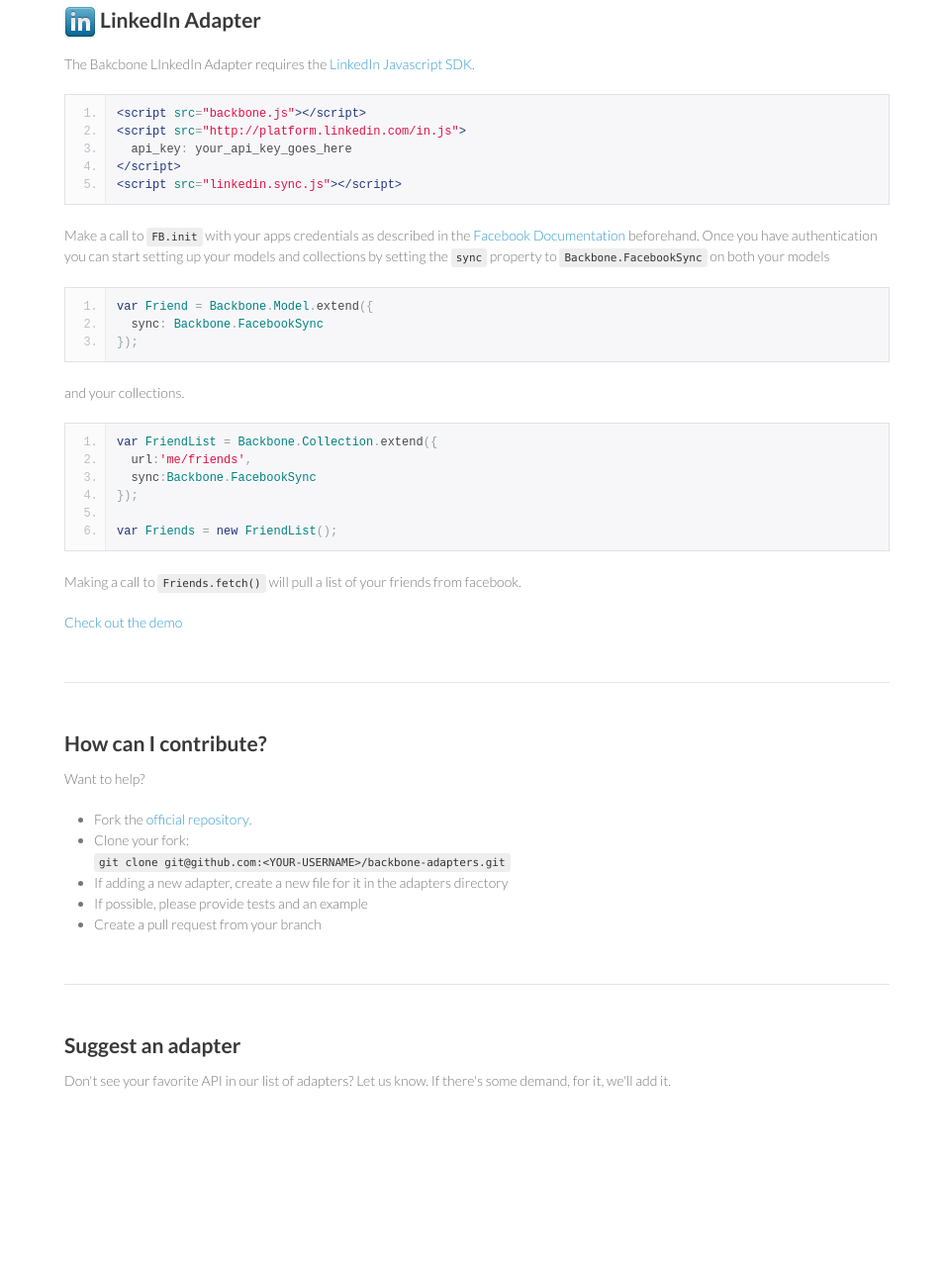
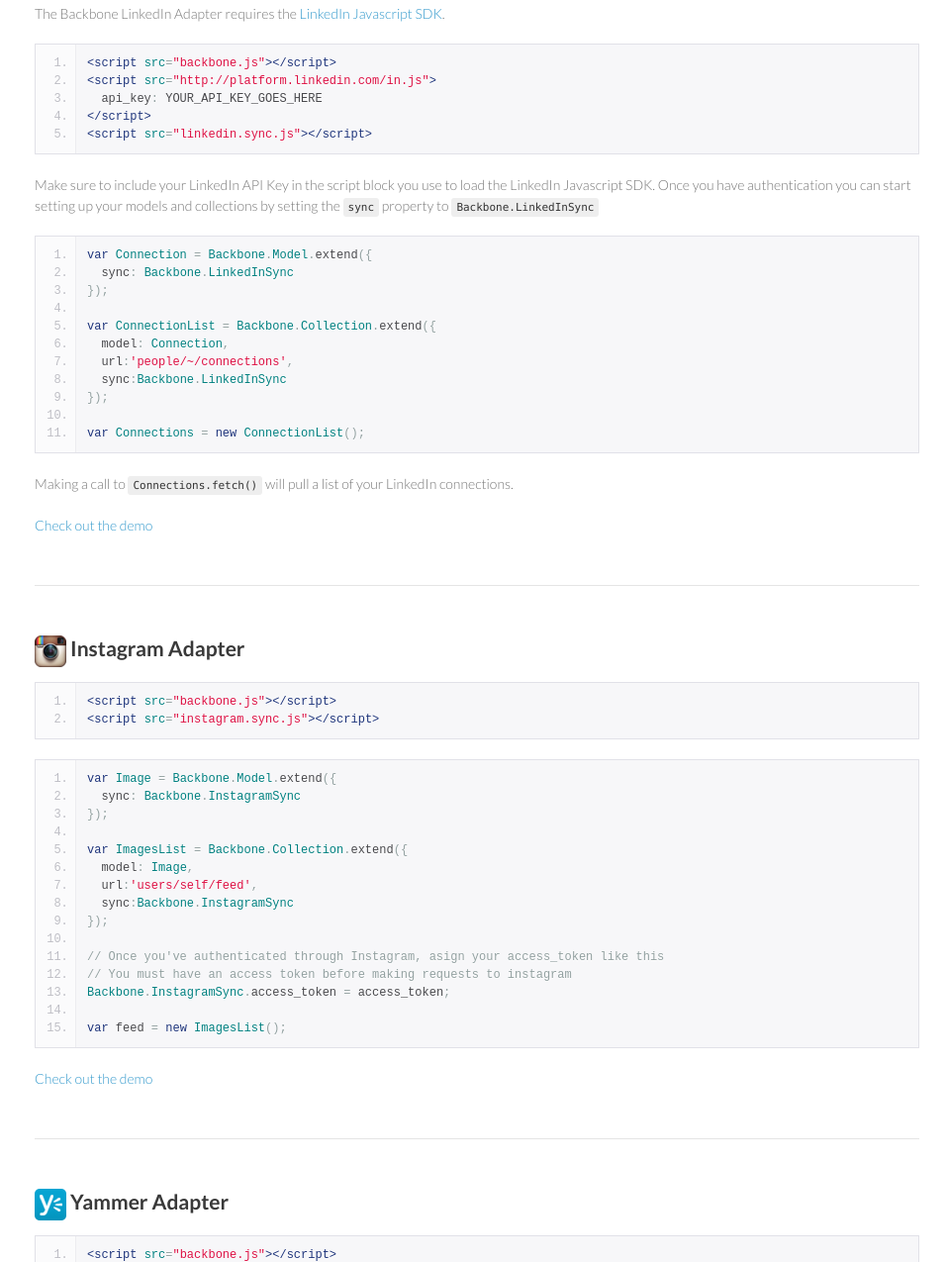
Before and after one commit to ianmcdaniel/backbone-adapters, a plain HTML site: page index.html in a window 1280 px wide. Shown: the part 1525-2800 px from the top of the page at 99% size, without its empty margins (323-1280 px from the left). Drawn offline with nearby package versions, Linux system fonts and the light colour scheme.

Commit message:
added docs for yammer and instagram

```diff
--- a/docs/css/styles.css
+++ b/docs/css/styles.css
@@ -1,7 +1,7 @@
 @import url(https://fonts.googleapis.com/css?family=Lato:300italic,700italic,300,700);
 
 body {
-  padding:50px;
+  padding:20px;
   font:14px/1.5 Lato, "Helvetica Neue", Helvetica, Arial, sans-serif;
   color:#777;
   font-weight:300;
@@ -228,11 +228,10 @@
 
   header {
     padding-right:320px;
+    margin:-30px -30px 30px;
   }
 
   section {
-    border:1px solid #e5e5e5;
-    border-width:1px 0;
     padding:20px 0;
     margin:0 0 20px;
   }
@@ -254,7 +253,7 @@
   }
 
   header {
-    padding:0;
+    padding:20px;
   }
 
   header ul, header p.view {
@@ -272,7 +271,7 @@
   }
 
   header ul {
-    display:none;
+
   }
 }
 
--- a/examples/yammer/index.html
+++ b/examples/yammer/index.html
@@ -37,7 +37,7 @@
     <script src="../../test/vendor/underscore.js"></script>
     <script src="../../test/vendor/backbone.js"></script>
 
-    <script type="text/javascript" data-app-id="IRtaZ5Rd3MoqeARzSdHww" src="https://assets.yammer.com/platform/yam.js"></script>
+    <script data-app-id="IRtaZ5Rd3MoqeARzSdHww" src="https://assets.yammer.com/platform/yam.js"></script>
     <script src="../../adapters/yammer.sync.js"></script>
     <script src="demo.js"></script>
 
--- a/index.html
+++ b/index.html
@@ -36,9 +36,9 @@
         <ul class="nav">
           <li><a href="#facebook">Facebook</a></li>
           <li><a href="#linkedin">LinkedIn</a></li>
-          <li><a href="#parse">Parse</a></li>
-         <li><em>More coming...</em></li>
-
+          <li><a href="#instagram">Instagram</a></li>
+          <li><a href="#yammer">Yammer</a></li>
+          <li><em>More coming...</em></li>
         </ul>
         <h4>Contributing</h4>
         <ul class="nav">
@@ -58,8 +58,7 @@
         </p>
         <p>
           The project is <a href="http://github.com/ianmcdaniel/backbone-adapters/">hosted on GitHub</a>
-          and maintained by <a href="http://twitter.com/ianmcdaniel">@ianmcdaniel</a> and
-          <a href="http://twitter.com/bradbouse">@bradbouse</a>.
+          and maintained by <a href="http://twitter.com/ianmcdaniel">@ianmcdaniel</a>.
           Bugs and suggestions are welcome and should be reported to the <a href="http://github.com/ianmcdaniel/backbone-adapters/issues">issues page</a>.
           Backbone Adapters are available for use under the <a href="http://github.com/ianmcdaniel/backbone-adapters/blob/master/LICENSE">MIT software license</a>.
         </p>
@@ -138,43 +137,96 @@
           <img src="docs/images/linkedin_32.png" />
           LinkedIn Adapter
         </h2>
-        <p>The Bakcbone LInkedIn Adapter requires the <a href="https://developer.linkedin.com/documents/getting-started-javascript-api" target="_blank">LinkedIn Javascript SDK</a>. </p>
+        <p>The Backbone LinkedIn Adapter requires the <a href="https://developer.linkedin.com/documents/getting-started-javascript-api" target="_blank">LinkedIn Javascript SDK</a>. </p>
 
 <pre class="prettyprint linenums">
 &lt;script src="backbone.js"&gt;&lt;/script&gt;
 &lt;script src="http://platform.linkedin.com/in.js"&gt;
-  api_key: your_api_key_goes_here
+  api_key: YOUR_API_KEY_GOES_HERE
 &lt;/script&gt;
 &lt;script src="linkedin.sync.js"&gt;&lt;/script&gt;
 </pre>
 
         <p>
-          Make a call to <code>FB.init</code> with your apps credentials as described in the
-          <a href="http://developers.facebook.com/docs/reference/javascript/">Facebook Documentation</a>
-          beforehand. Once you have authentication you can start setting up your models
-          and collections by setting the <code>sync</code> property to <code>Backbone.FacebookSync</code>
-          on both your models</p>
+          Make sure to include your LinkedIn API Key in the script block you use to load the LinkedIn Javascript SDK.
+          Once you have authentication you can start setting up your models
+          and collections by setting the <code>sync</code> property to <code>Backbone.LinkedInSync</code>
+        </p>
 <pre class="prettyprint linenums">
-var Friend = Backbone.Model.extend({
-  sync: Backbone.FacebookSync
+var Connection = Backbone.Model.extend({
+  sync: Backbone.LinkedInSync
 });
+
+var ConnectionList = Backbone.Collection.extend({
+  model: Connection,
+  url:'people/~/connections',
+  sync:Backbone.LinkedInSync
+});
+
+var Connections = new ConnectionList();
 </pre>
 
-        <p>and your collections.</p>
+        <p>Making a call to <code>Connections.fetch()</code> will pull a list of your LinkedIn connections.
+        </p>
+        <p>        <a href="examples/linkedin">Check out the demo</a></p>
+
+
+
+        <hr>
+        <h2 id="instagram">
+          <img src="docs/images/instagram_32.png" />
+          Instagram Adapter
+        </h2>
 
 <pre class="prettyprint linenums">
-var FriendList = Backbone.Collection.extend({
-  url:'me/friends',
-  sync:Backbone.FacebookSync
+&lt;script src="backbone.js"&gt;&lt;/script&gt;
+&lt;script src="instagram.sync.js"&gt;&lt;/script&gt;
+</pre>
+<pre class="prettyprint linenums">
+var Image = Backbone.Model.extend({
+  sync: Backbone.InstagramSync
 });
 
-var Friends = new FriendList();
+var ImagesList = Backbone.Collection.extend({
+  model: Image,
+  url:'users/self/feed',
+  sync:Backbone.InstagramSync
+});
+
+// Once you've authenticated through Instagram, asign your access_token like this
+// You must have an access token before making requests to instagram
+Backbone.InstagramSync.access_token = access_token;
+
+var feed = new ImagesList();
 </pre>
+<p><a href="examples/instagram">Check out the demo</a></p>
 
-        <p>Making a call to <code>Friends.fetch()</code> will pull a list of your friends from facebook.
-        </p>
-        <p>        <a href="examples/facebook">Check out the demo</a></p>
 
+ <hr>
+        <h2 id="yammer">
+          <img src="docs/images/yammer_32.png" />
+          Yammer Adapter
+        </h2>
+
+<pre class="prettyprint linenums">
+&lt;script src="backbone.js"&gt;&lt;/script&gt;
+&lt;script data-app-id="YOUR_APP_ID" src="https://assets.yammer.com/platform/yam.js"&gt;&lt;/script&gt;
+&lt;script src="instagram.yammer.js"&gt;&lt;/script&gt;
+</pre>
+<pre class="prettyprint linenums">
+  var Coworker = Backbone.Model.extend({
+    sync:Backbone.YammerSync
+  });
+
+  var CoworkerList = Backbone.Collection.extend({
+    model: Coworker,
+    url:'https://www.yammer.com/api/v1/users.json',
+    sync:Backbone.YammerSync
+  });
+
+  var coworkers = new CoworkerList();
+</pre>
+<p><a href="examples/yammer">Check out the demo</a></p>
 
         <hr>
         <h2 id="how_to_contribute">How can I contribute?</h2>
```
Also changed, not shown: docs/images/instagram_32.png (added), docs/images/yammer_32.png (added).
